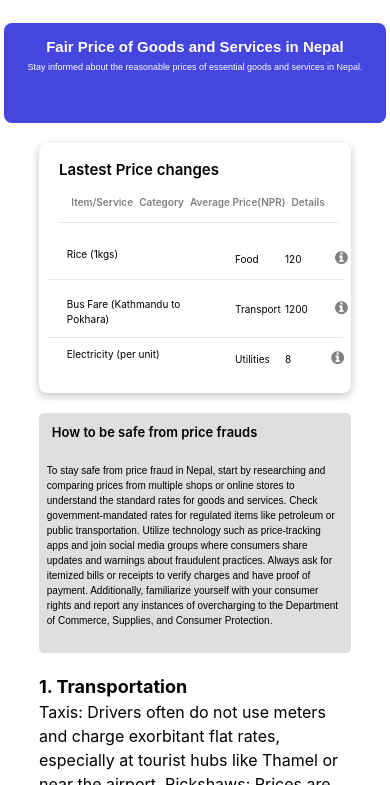
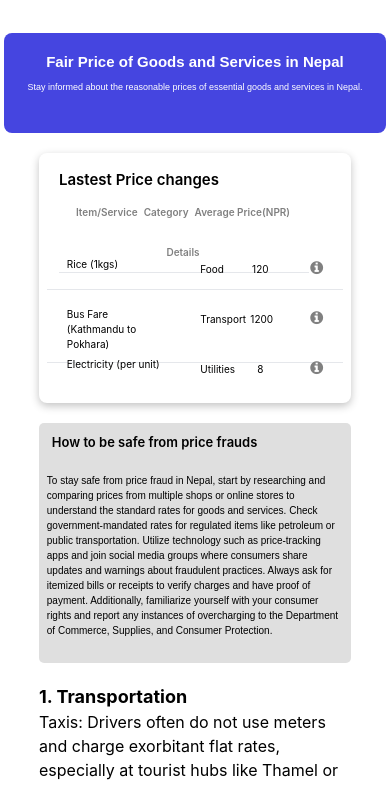
Before and after one commit to nognobi/Project, a plain HTML site: page index.html in a window 390 px wide. Shown: the part 59-844 px from the top of the page. Drawn offline with nearby package versions, Linux system fonts and the light colour scheme.

Commit message:
Update style.css

```diff
--- a/style.css
+++ b/style.css
@@ -175,9 +175,9 @@ font-weight: 700;
         color: white;
         font-weight: 650;
         font-size:  15px;
-        line-height: 40px;
+        line-height: 50px;
         padding: 0;
-        margin-top: 10px;
+        margin-top: 20px;
         font-family: Arial, Helvetica, sans-serif;
     }
     .topsection p{
@@ -226,7 +226,7 @@ font-weight: 700;
         font-size: medium;
         color: grey;
         height: 40px;
-        width: 280px;
+        width: 250px;
         margin-left: 20px;
         margin-bottom: 15px;
         text-align: center;
@@ -243,7 +243,7 @@ font-weight: 700;
     .sub{
         display: flex;
         text-align: center;
-        flex-direction: row;
+
     }
     .sub p{
         font-size: 10px;
@@ -254,8 +254,8 @@ font-weight: 700;
     .details{
         margin-top: 10px;
         display: flex;
-        width: 50%;
-
+        width: 60%;
+        margin-right: 20px;
         display: flex;
         justify-content: space-evenly;
 
@@ -264,7 +264,7 @@ font-weight: 700;
     .details span{
         font-size: 10px;
         font-weight: 400;
-        margin-left: 40px;
+        margin-left: 30px;
 
     }
 
@@ -293,8 +293,11 @@ font-weight: 700;
        margin-top: 3px;
     }
     .header{
-        width: 1100px;
+        width: 900px !important;
         text-align: left;
+    }
+    .header p{
+        width: 100px;
     }
     .details .fa{
        margin-left: 40px;
```
